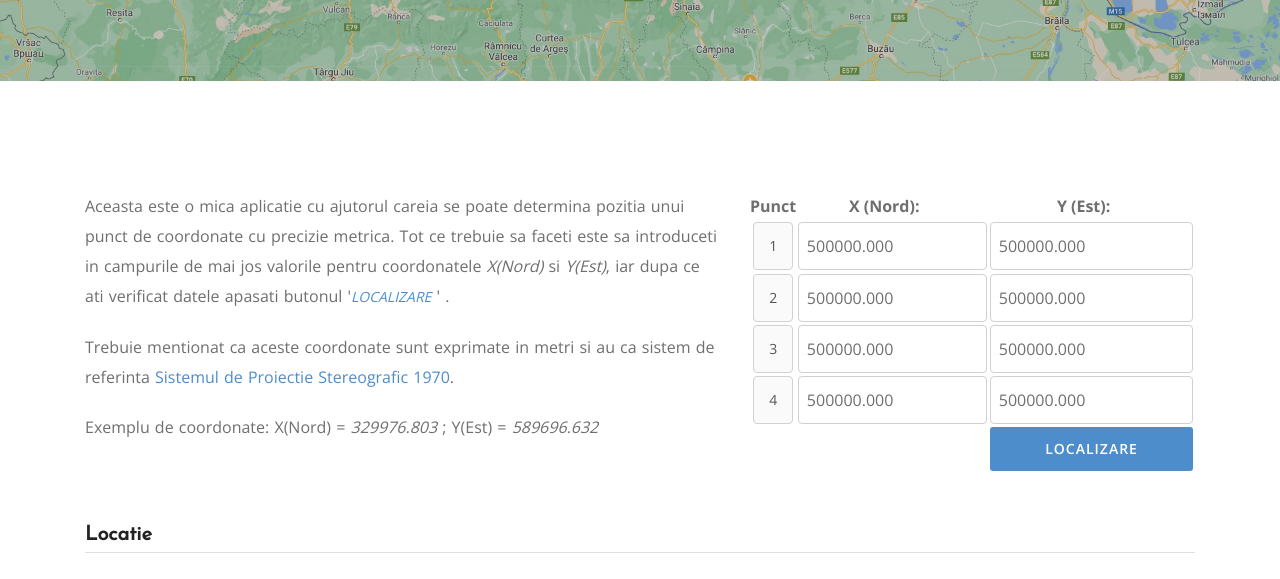
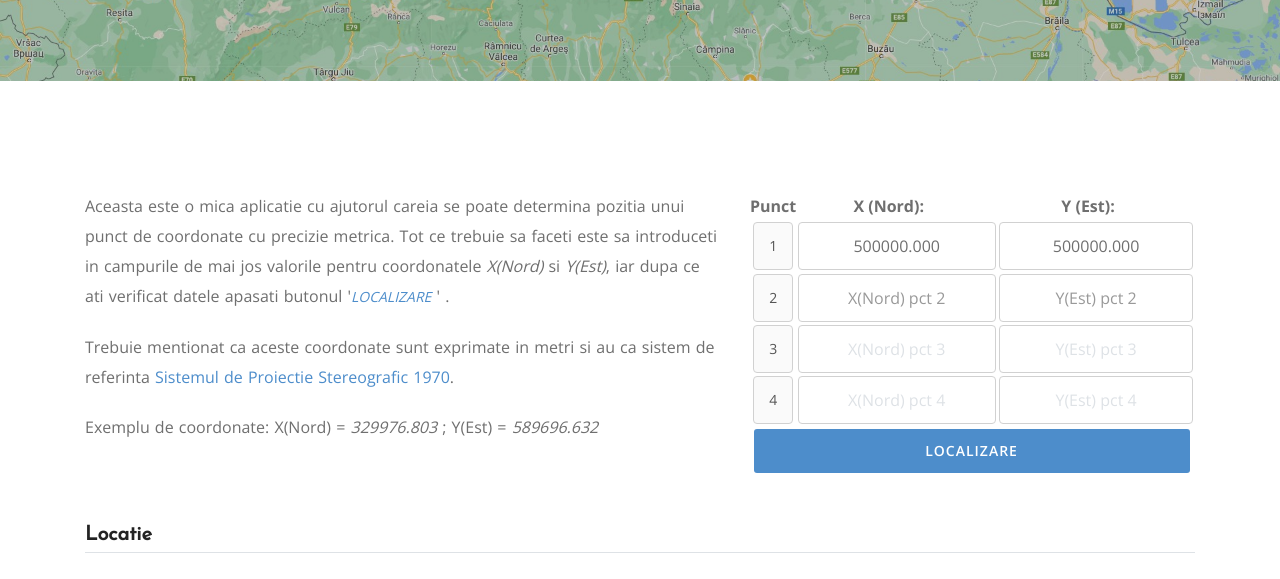
Before and after one commit to dornescum/designFirmeCadastru, a website: page test.html in a window 1280 px wide. Shown: the part 263-842 px from the top of the page. Drawn offline with nearby package versions, Linux system fonts and the light colour scheme; grey boxes are pictures that could not be loaded.

Commit message:
button block

```diff
--- a/test.css
+++ b/test.css
@@ -1,9 +1,10 @@
 .input-class{
-    padding: 0.5rem;
+    padding: 0.5rem .7rem;
     border-radius: var(--radius-4);
     font-family: "Open Sans";
     font-size: 16px !important;
     color: #6f6f6f !important;
+    text-align: center;
 }
 .input-value{
     width: 40px;
@@ -13,3 +14,7 @@
 td {
     padding: .1rem;
 }
+#local_submit{
+  width: 98%;
+    margin-left:3.5px;
+}
--- a/test.html
+++ b/test.html
@@ -299,32 +299,7 @@
                     </p>
                 </div>
                 <div class="col-lg-5 col-md-6">
-<!--                    <div class="row">-->
-<!--                        <div class="col-lg-4 text-dark">-->
 
-<!--                            <div class="input-group input-group-sm mb-3">-->
-<!--                                <div class="input-group-prepend">-->
-<!--                                    <span class="input-group-text" id="inputGroup-sizing-sm"><b>X (Nord)</b></span>-->
-<!--                                </div>-->
-<!--                                <input type="text" class="form-control" aria-label="Sizing example input"-->
-<!--                                       aria-describedby="inputGroup-sizing-sm"-->
-<!--                                       placeholder="500000.000" style="height: 44px">-->
-<!--                            </div>-->
-<!--                        </div>-->
-<!--                        <div class="col-lg-4">-->
-<!--                            <div class="input-group input-group-sm mb-3">-->
-<!--                                <div class="input-group-prepend">-->
-<!--                                    <span class="input-group-text" id="inputGroup-sizing-sm2"><b>Y (Est)</b></span>-->
-<!--                                </div>-->
-<!--                                <input type="text" class="form-control" aria-label="Sizing example input"-->
-<!--                                       aria-describedby="inputGroup-sizing-sm"-->
-<!--                                       placeholder="500000.000" style="height: 44px">-->
-<!--                            </div>-->
-<!--                        </div>-->
-<!--&lt;!&ndash;                        <div class="col-lg-4">&ndash;&gt;-->
-<!--&lt;!&ndash;                            <button class="butn btn-block text-center">Localizare</button>&ndash;&gt;-->
-<!--&lt;!&ndash;                        </div>&ndash;&gt;-->
-<!--                    </div>-->
 <!--                    ==================-->
                     <div class="wrapper">
                         <tr>
@@ -360,12 +335,12 @@
                                     </td>
                                     <td>
                                         <input id="local_x21" name="local_x" tabindex="1" type="text"
-                                               value="500000.000" class="input-class">
+                                               value="X(Nord) pct 2" class="input-class" style="color: var(--clr-gr1-11)!important;">
                                     </td>
 
                                     <td>
                                         <input id="local_x22" name="local_x" tabindex="1" type="text"
-                                               value="500000.000" class="input-class">
+                                               value="Y(Est) pct 2" class="input-class" style="color: var(--clr-gr1-11)!important;">
                                     </td>
                                 </tr>
                                 <tr>
@@ -374,12 +349,12 @@
                                     </td>
                                     <td>
                                         <input id="local_x31" name="local_x" tabindex="1" type="text"
-                                               value="500000.000" class="input-class">
+                                               value="X(Nord) pct 3" class="input-class" style="color: var(--clr-gr1-12)!important;">
                                     </td>
 
                                     <td>
                                         <input id="local_x32" name="local_x" tabindex="1" type="text"
-                                               value="500000.000" class="input-class">
+                                               value="Y(Est) pct 3" class="input-class" style="color: var(--clr-gr1-12)!important;">
                                     </td>
                                 </tr>
                                 <tr >
@@ -388,32 +363,42 @@
                                     </td>
                                     <td>
                                         <input id="local_x41" name="local_x" tabindex="1" type="text"
-                                               value="500000.000" class="input-class">
+                                               value="X(Nord) pct 4" class="input-class" style="color: var(--clr-gr1-12)!important;">
                                     </td>
 
                                     <td>
                                         <input id="local_x42" name="local_x" tabindex="1" type="text"
-                                               value="500000.000" class="input-class">
+                                               value="Y(Est) pct 4" class="input-class" style="color: var(--clr-gr1-12)!important;">
                                     </td>
                                 </tr>
 
                                 <!--                                    button-->
                                 <tr >
-                                    <td></td>
-                                    <td></td>
+<!--                                    <td></td>-->
+<!--                                    <td></td>-->
                                     <td>
 <!--                                        <input class="submit-button" id="local_submit" name="local_submit" tabindex="3"-->
 <!--                                               type="submit" value="Localizare"  style="margin: .5rem; padding: .2rem .7rem">-->
-                                        <button class="butn btn-block text-center" id="local_submit">Localizare</button>
+<!--                                        <button class="butn btn-block text-center" style="display: block" id="local_submit">Localizare</button>-->
 
                                     </td>
+<!--                                    <button class="butn btn-block text-center" style="display: block" id="local_submit">Localizare</button>-->
                                 </tr>
 
 
 
                             </table>
+
                         </tr>
+
+                        <td>
+                            <!--                                        <input class="submit-button" id="local_submit" name="local_submit" tabindex="3"-->
+                            <!--                                               type="submit" value="Localizare"  style="margin: .5rem; padding: .2rem .7rem">-->
+                            <button class="butn btn-block text-center" style="display: block" id="local_submit">Localizare</button>
+
+                        </td>
                     </div>
+
                 </div>
             </div>
             <!--butoane coordonate-->
```
